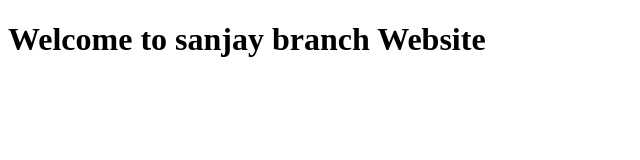
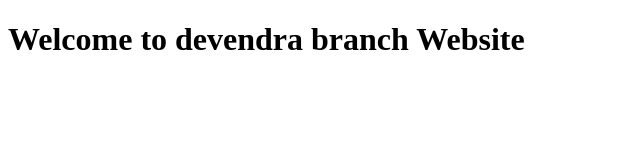
Before and after one commit to dev16sun/gittraining23, a plain HTML site: page index.html in a window 1280 px wide. Shown: the whole page, without its empty margins (0-640 px from the left). Drawn offline with Linux system fonts and the light colour scheme.

Commit message:
devendra first commit

```diff
--- a/index.html
+++ b/index.html
@@ -4,12 +4,12 @@
     <meta charset="UTF-8">
     <meta name="viewport" content="width=device-width, initial-scale=1.0">
     <meta http-equiv="X-UA-Compatible" content="ie=edge">
-    <title>Sanjay branch</title>
+    <title>devendra branch</title>
     <link rel="icon" href="./favicon.ico" type="image/x-icon">
   </head>
   <body>
     <main>
-        <h1>Welcome to sanjay branch Website</h1>
+        <h1>Welcome to devendra branch Website</h1>
     </main>
   </body>
 </html>
```
